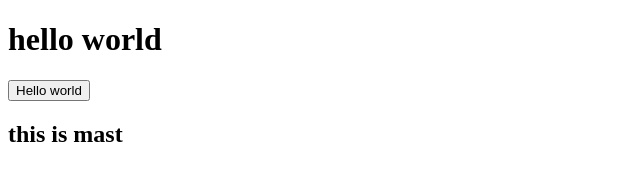
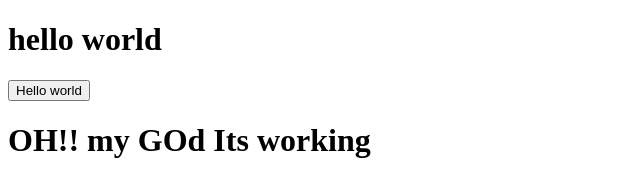
Before and after one commit to mamunur13525/web-portfolio, a plain HTML site: page index.html in a window 1280 px wide. Shown: the whole page, without its empty margins (0-640 px from the left). Drawn offline with Linux system fonts and the light colour scheme.

Commit message:
its working

```diff
--- a/index.html
+++ b/index.html
@@ -8,8 +8,7 @@
 <body>
     <h1>hello world</h1>
     <button>Hello world</button>
+	<h1>OH!! my GOd Its working</h1>
 
-    <h2>this is mast</h2>
-
-</body>
+   </body>
 </html>
```
